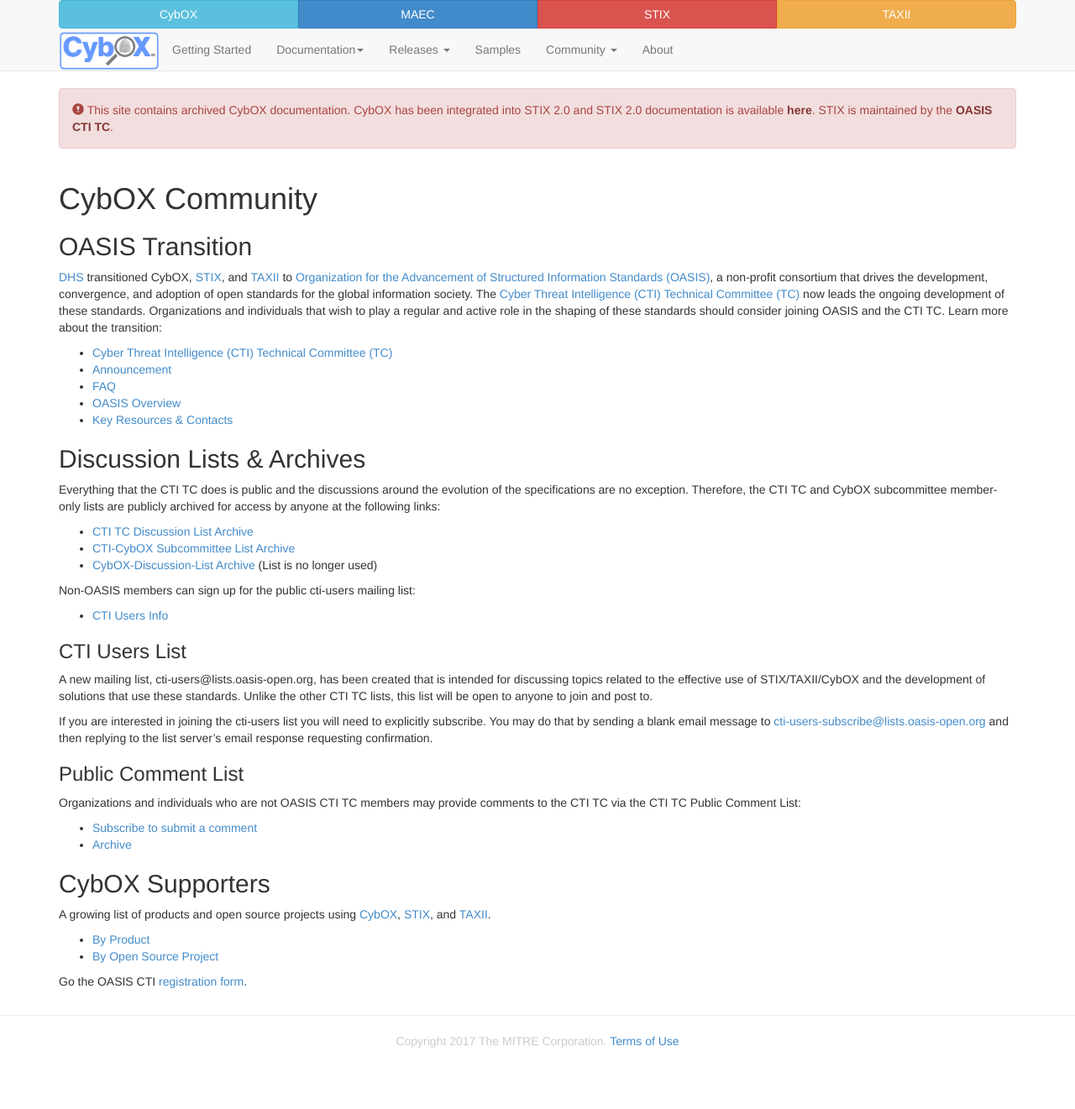
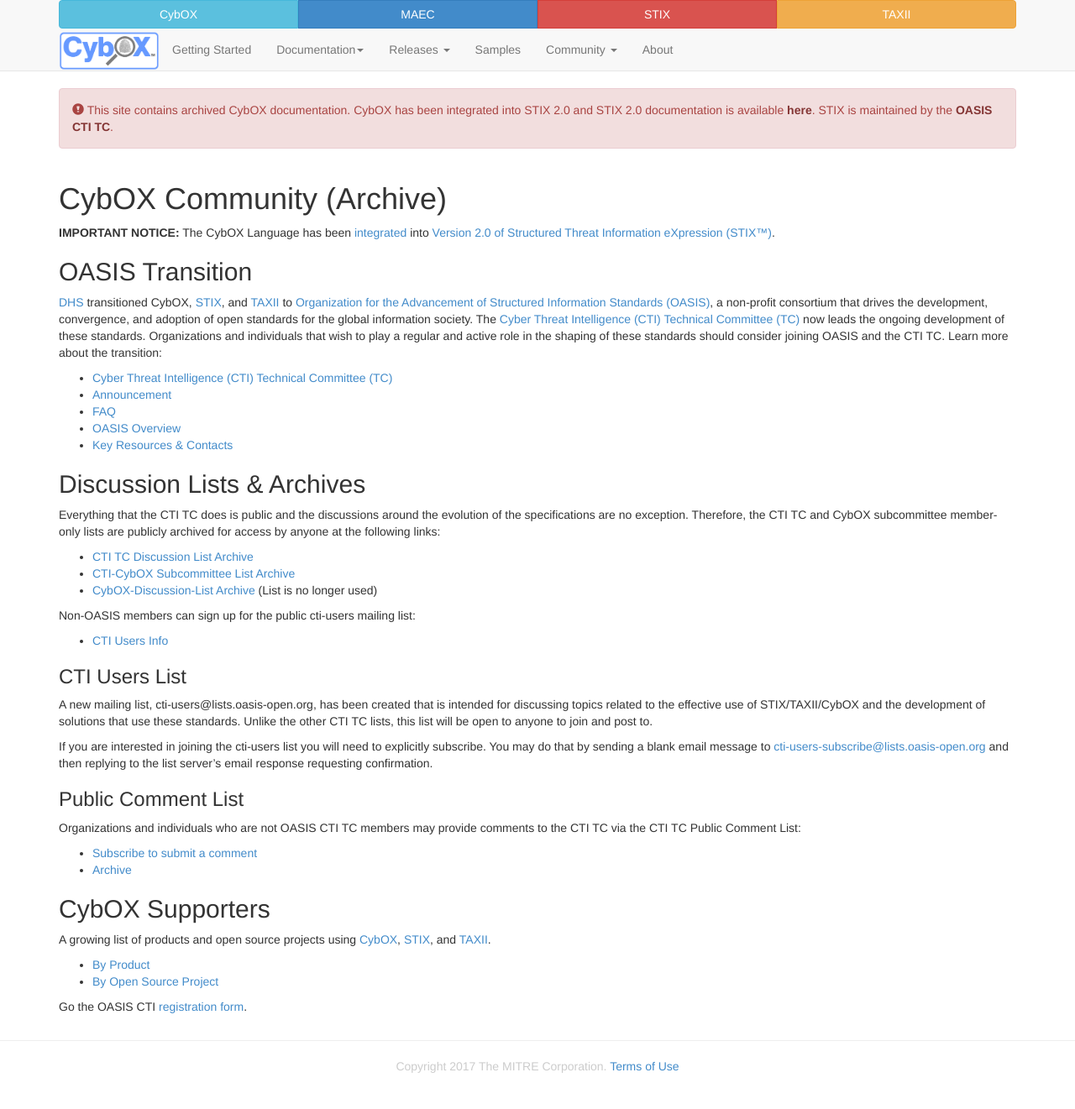
Before and after one commit to CybOXProject/cyboxproject.github.io, a Jekyll site: the page built from community/index.md, in a window 1280 px wide. Shown: the whole page at 84% size. Built offline with Jekyll 4.4.1, drawn with Linux system fonts in a browser that asks for light colours; before the commit the page ends 1291 px from its top, so only the background shows below that.

Commit message:
Updated Community page
Added a notification at top of page that links to an explanation of CybOX being integrated in STIX on the STIX 2.0 website: https://oasis-open.github.io/cti-documentation/stix/compare#one-standard.

```diff
--- a/community/index.md
+++ b/community/index.md
@@ -1,7 +1,9 @@
 ---
 layout: flat
-title: CybOX Community
+title: CybOX Community (Archive)
 ---
+
+**IMPORTANT NOTICE:** The CybOX Language has been [integrated](https://oasis-open.github.io/cti-documentation/stix/compare#one-standard) into [Version 2.0 of Structured Threat Information eXpression (STIX™)](https://oasis-open.github.io/cti-documentation/).
 
 
 ## OASIS Transition
```
